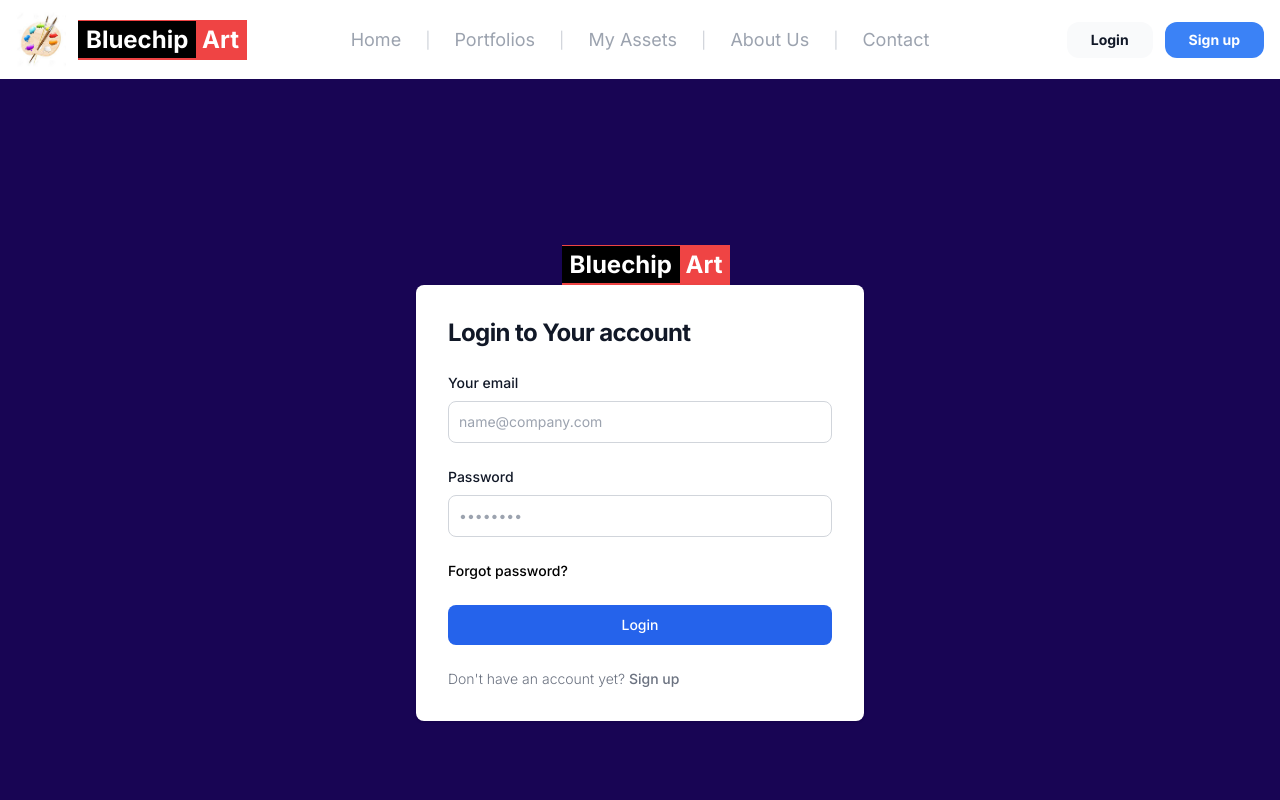
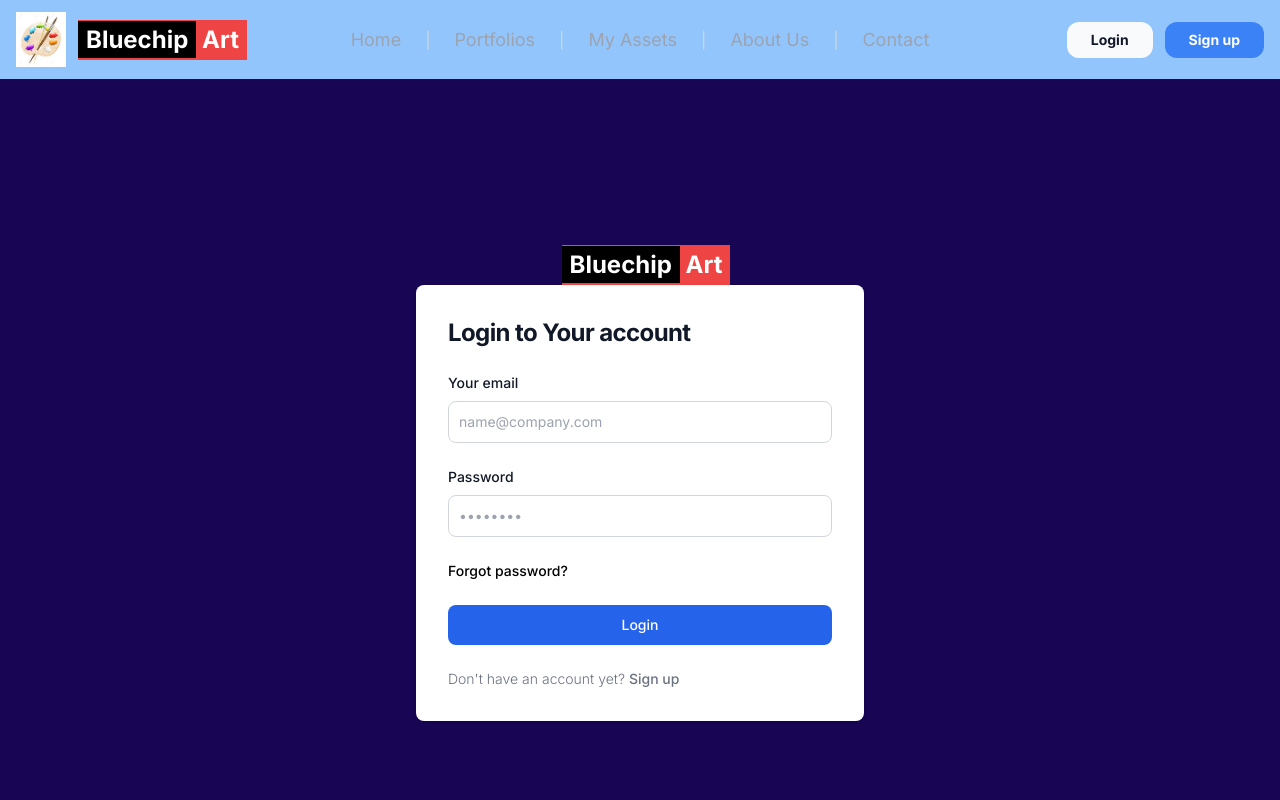
Before and after one commit to Hrushi4151/Assetpoolingfos, a Next.js app: page /login in a window 1280 px wide. Shown: the top 800 px of the page. Built offline with nearby package versions, Linux system fonts and the light colour scheme; no server answers.

Commit message:
Update Navbar.js

```diff
--- a/src/app/components/Navbar.js
+++ b/src/app/components/Navbar.js
@@ -85,7 +85,7 @@ const Navbar = () => {
     <>
       {role == "user" || role == null ? (
         <>
-          <nav onLoad={userData} className="relative px-4 py-3 flex justify-between items-center bg-white">
+          <nav onLoad={userData} className="relative px-4 py-3 flex justify-between items-center bg-blue-300">
             <div className="flex flex-row justify-center items-center">
               <Image src={image} width={50} height={50} alt="df" />
               <p className="text-2xl text-center text-white font-bold ml-3 bg-red-500 w-auto h-auto py-1 pr-2">
```
